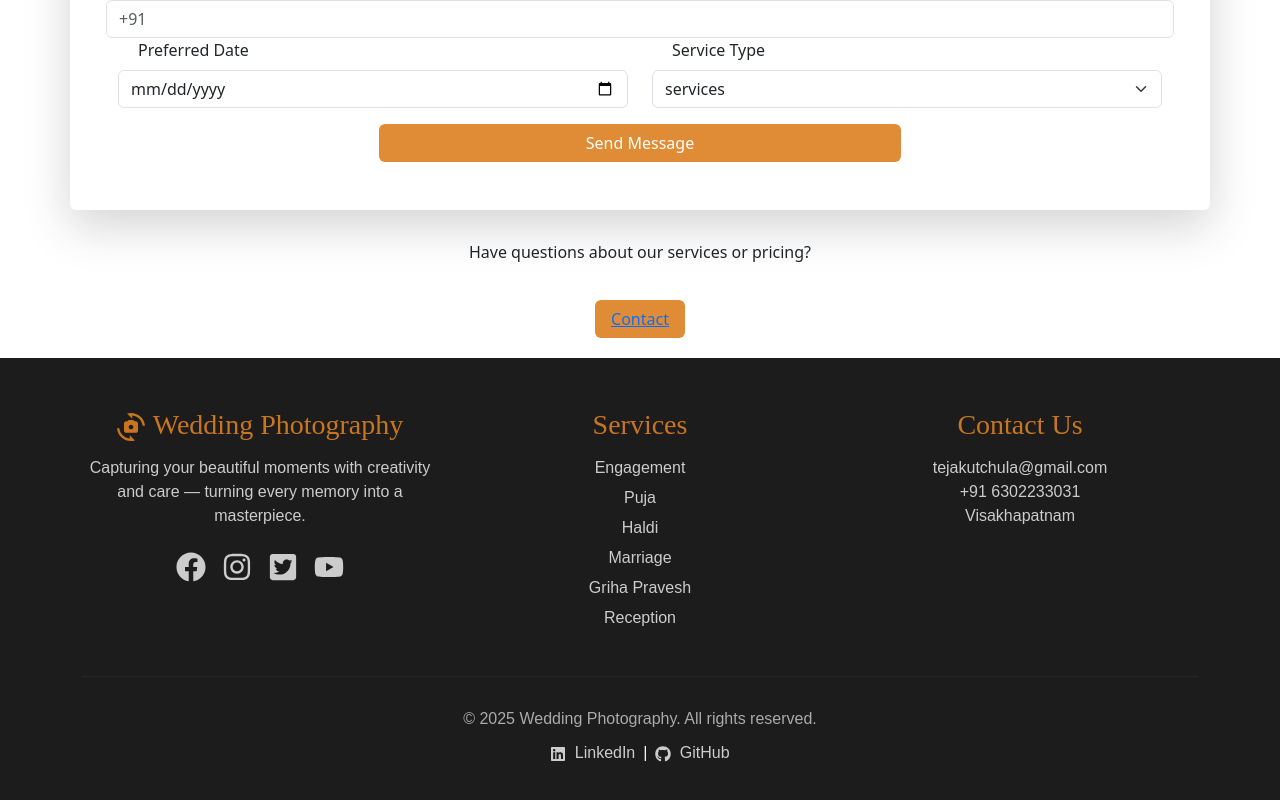
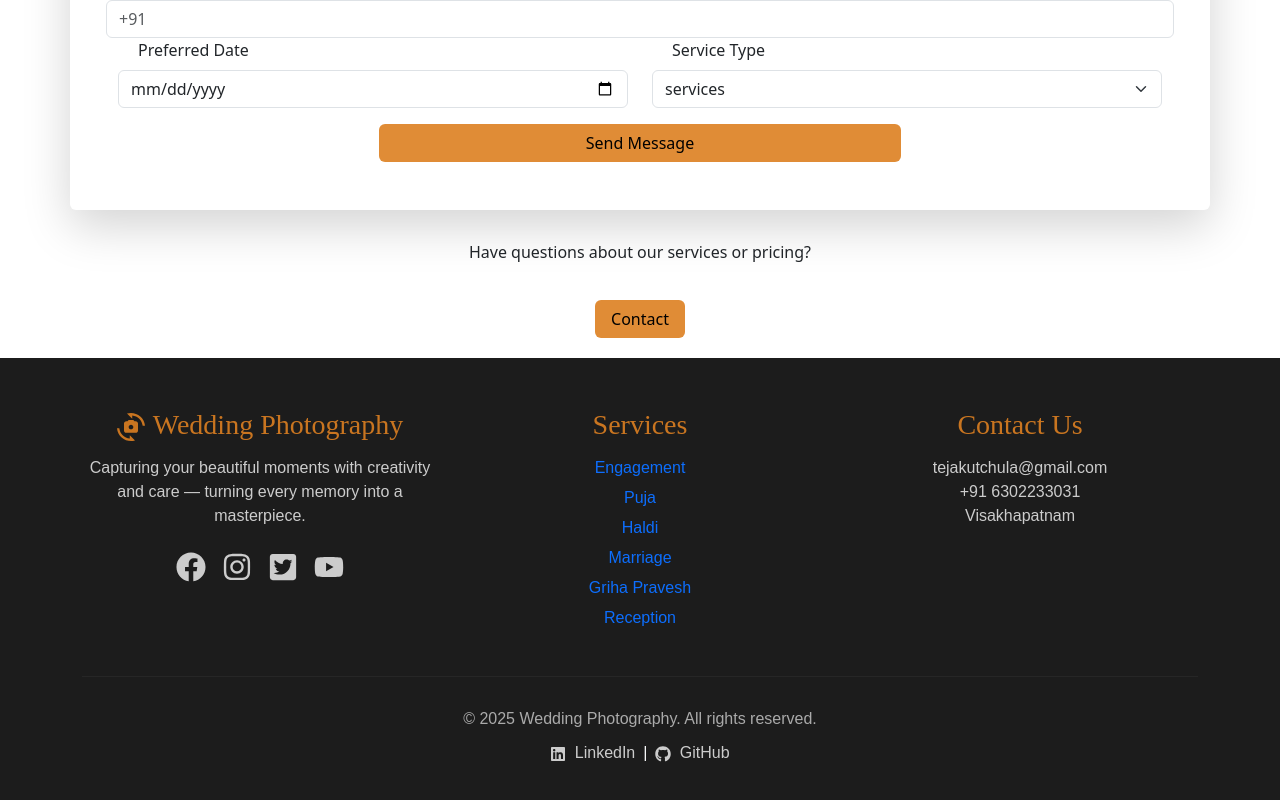
Before and after one commit to teja143kt/wedding, a React (Create React App) app: page /booknow in a window 1280 px wide. Shown: the part 618-1418 px from the top of the page. Built offline with nearby package versions, Linux system fonts and the light colour scheme; a web font is replaced by a local one.

Commit message:
footer changes

```diff
--- a/src/components/Booknow.js
+++ b/src/components/Booknow.js
@@ -64,7 +64,7 @@ function Booknow() {
                   className="btn text-white w-100"
                   style={{ background: "rgb(221 128 33 / 90%)" }}
                 >
-                  Send Message
+                 <a href='/contact' style={{textDecoration:'none',color:'black'}}> Send Message</a>
                 </button>
             </div>
 
@@ -78,7 +78,7 @@ function Booknow() {
                   className="btn text-white"
                   style={{ background: "rgb(221 128 33 / 90%)" ,margin:'20px',width:'90px' }}
                 >
-                  <a href='https://weddingphotostudio.netlify.app/contact'>Contact</a>
+                  <a href='/contact'  style={{textDecoration:'none',color:'black'}}>Contact</a>
                 </button>
                 </div>
       </div>
--- a/src/components/Footer.js
+++ b/src/components/Footer.js
@@ -66,6 +66,7 @@ function Footer() {
               {["Engagement", "Puja", "Haldi", "Marriage", "Griha Pravesh", "Reception"].map(
                 (service, index) => (
                   <li
+
                     key={index}
                     style={{
                       color: "#ccc",
@@ -76,7 +77,8 @@ function Footer() {
                     onMouseOver={(e) => (e.target.style.color = "rgb(221 128 33 / 90%)")}
                     onMouseOut={(e) => (e.target.style.color = "#ccc")}
                   >
-                    {service}
+                    <a href="/services" style={{textDecoration:'none'}}>{service} </a>
+
                   </li>
                 )
               )}
--- a/src/components/Home.js
+++ b/src/components/Home.js
@@ -90,7 +90,7 @@ function Home() {
           ].map((service, index) => (
             <div className="col-12 col-sm-6 col-lg-4 " key={index}>
               <div className="card h-100 border-0 shadow-lg p-3 services">
-                <a href='https://weddingphotostudio.netlify.app/services' style={{textDecoration:'none'}}>
+                <a href='/services' style={{textDecoration:'none'}}>
                 <img src={service.img} alt={service.title} className="img-fluid rounded mb-3" />
                 <h5  style={{color: "rgb(221 128 33 / 90%)"}}>{service.title}</h5>
                 <p style={{color:'black'}}>{service.desc}</p>
@@ -125,7 +125,7 @@ function Home() {
               src="https://i.pinimg.com/originals/37/2a/f8/372af84252aebd81617686732fafc2dc.jpg"
               alt=""
             />
-            <a href="https://weddingphotostudio.netlify.app/albums" className="d-block mt-2 fst-italic text-decoration-none">View all →</a>
+            <a href="/albums" className="d-block mt-2 fst-italic text-decoration-none">View all →</a>
           </div>
 
           <div className="col-md-4">
--- a/src/components/Services.js
+++ b/src/components/Services.js
@@ -122,7 +122,7 @@ function Services() {
                 >
                   Amount:{" "}
                   <a
-                    href="https://weddingphotostudio.netlify.app/contact"
+                    href="/contact"
                     style={{
                       textDecoration: "none",
                       color: "rgb(221 128 33 / 90%)",
```
